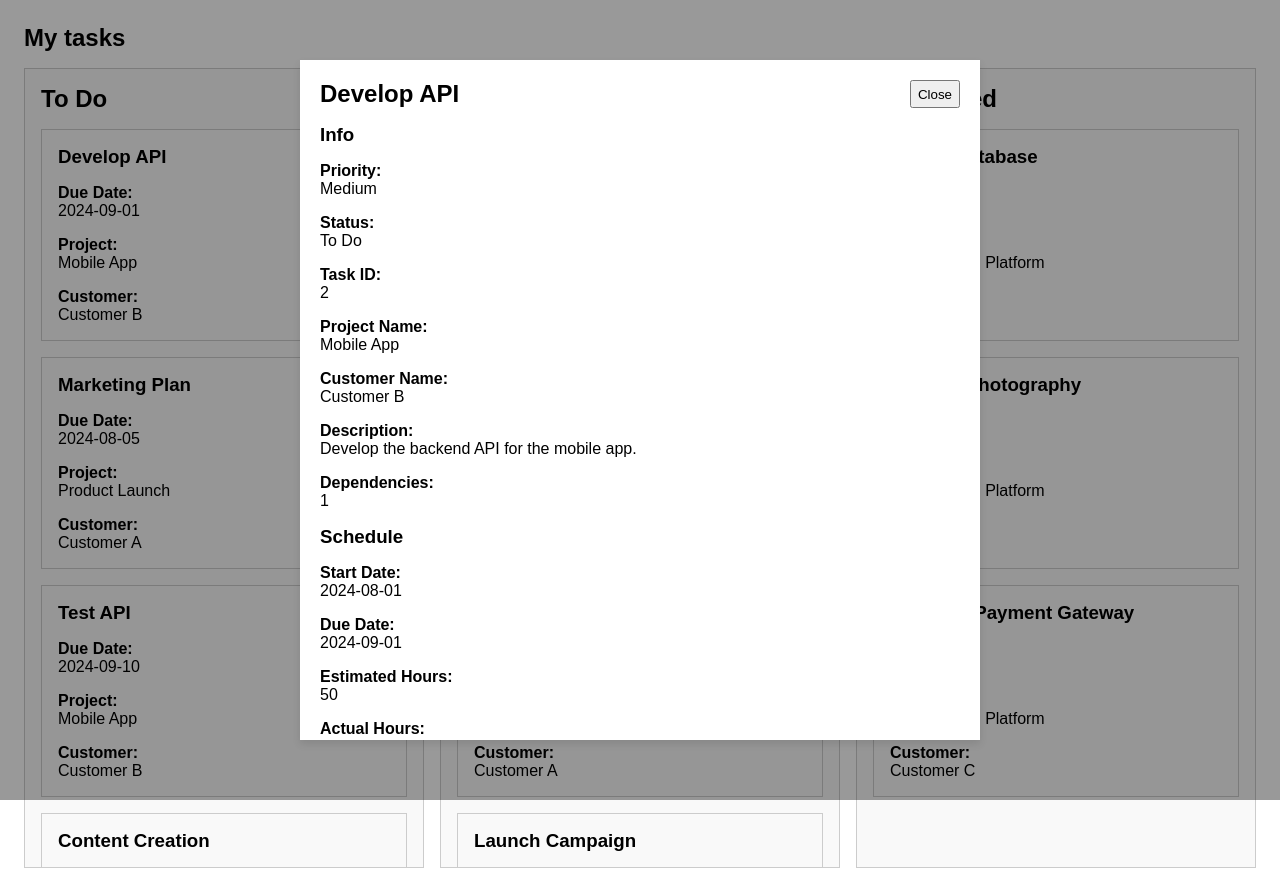
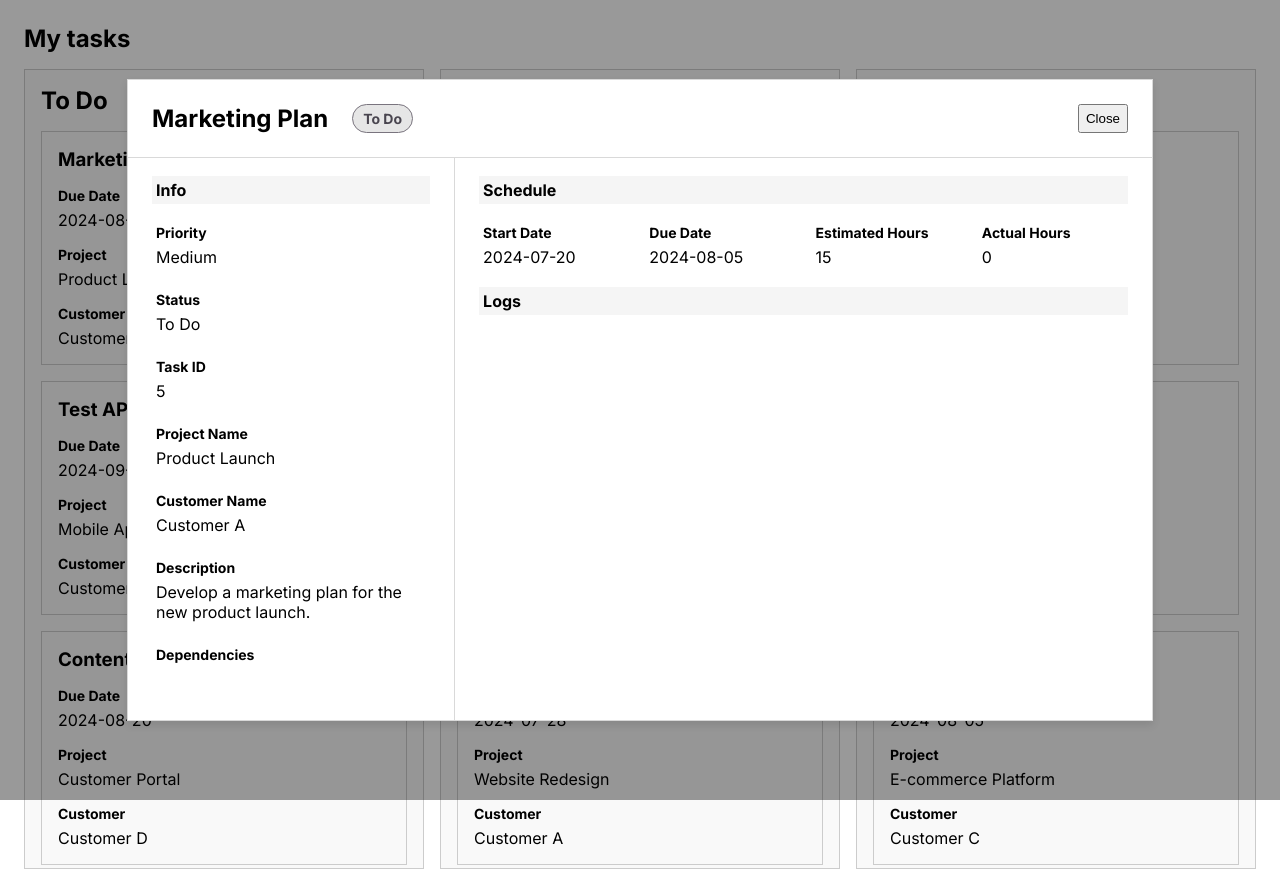
Before and after one commit to arturyb1/task-management-kanban, a React (Vite) app: page / in a window 1280 px wide. Both pictures are taken after a click on the element 224 px from the left and 235 px from the top of the page. Built offline with nearby package versions, Linux system fonts and the light colour scheme.

Commit message:
status chips. task details UI  clean up

```diff
--- a/index.html
+++ b/index.html
@@ -2,6 +2,7 @@
 <html lang="en">
   <head>
     <title>Task Management Kanban</title>
+    <link href="https://fonts.googleapis.com/css2?family=Inter:wght@400;700&display=swap" rel="stylesheet">
   </head>
   <body>
     <div id="root"></div>
--- a/src/App.css
+++ b/src/App.css
@@ -1,10 +1,12 @@
+@import url('https://fonts.googleapis.com/css2?family=Inter:wght@400;700&display=swap');
+
 h1,
 h2,
 h3,
 strong,
 p {
   margin: 0;
-  font-family: Arial, Helvetica, sans-serif;
+  font-family: 'Inter';
 }
 
 body {
@@ -50,6 +52,18 @@ body {
   gap: 1rem;
 }
 
+.data-field {
+  display: flex;
+  flex-direction: column;
+  gap: 6px;
+}
+
+.data-field strong {
+  font-size: 0.875rem;
+}
+
+/* Task Details */
+
 .overlay {
   position: fixed;
   top: 0;
@@ -68,8 +82,8 @@ body {
   top: 50%;
   left: 50%;
   transform: translate(-50%, -50%);
-  width: 50%;
-  padding: 20px;
+  width: 80%;
+  height: 96%;
   background-color: white;
   box-shadow: 0 4px 8px rgba(0, 0, 0, 0.1);
   z-index: 20;
@@ -77,25 +91,64 @@ body {
   overflow-y: auto;
   display: flex;
   flex-direction: column;
-  gap: 1rem;
+  border: solid 1px #d9d9d9;
 }
 
 .task-details-header {
+  position: absolute;
+  top: 0;
+  left: 0;
+  right: 0;
   display: flex;
   flex-direction: row;
   justify-content: space-between;
+  padding: 1.5rem;
+  border-bottom: solid 1px #d9d9d9;
+  background-color: white;
+  z-index: 21;
+}
+
+.task-details-header-name-status {
+  display: flex;
+  flex-direction: row;
+  gap: 1.5rem;
 }
 
 .task-details-content {
   display: flex;
-  flex-direction: column;
-  gap: 1rem;
+  flex-direction: row;
+  justify-content: space-between;
+  height: 100%;
+  padding-top: 4.5rem;
+  overflow: hidden;
 }
 
 .task-info {
   display: flex;
   flex-direction: column;
   gap: 1rem;
+  padding: 1.5rem;
+  border-right: solid 1px #d9d9d9;
+  width: 30%;
+  height: 100%;
+  overflow-y: auto;
+}
+
+.task-info-content {
+  display: flex;
+  flex-direction: column;
+  gap: 1.5rem;
+  padding: 4px;
+}
+
+.task-schedule {
+  display: flex;
+  flex-direction: column;
+  gap: 1rem;
+  padding: 1.5rem;
+  width: 70%;
+  height: 100%;
+  overflow-y: auto;
 }
 
 .task-schedule {
@@ -103,3 +156,58 @@ body {
   flex-direction: column;
   gap: 1rem;
 }
+
+.task-schedule-items {
+  display: flex;
+  flex-direction: row;
+  justify-content: flex-start;
+}
+
+.task-schedule-items {
+  display: flex;
+  flex-direction: row;
+  justify-content: flex-start;
+  gap: 1.5rem;
+  padding: 4px;
+}
+
+.task-schedule-items .data-field {
+  width: 100%;
+}
+
+.task-details-group-header {
+  padding: 4px;
+  background-color: #f5f5f5;
+  font-weight: bold;
+}
+
+.task-logs {
+  list-style-type: decimal;
+  margin: 0;
+  display: flex;
+  flex-direction: column;
+  gap: 1.5rem;
+  padding: 4px;
+}
+
+.status-chip {
+  padding: 5px 10px;
+  border-radius: 15px;
+  display: inline-block;
+  border: solid 1px #79747e;
+  font-size: 0.875rem;
+  font-weight: bold;
+  color: #49454f;
+}
+
+.status-chip.to-do {
+  background-color: #e6e6e6;
+}
+
+.status-chip.in-progress {
+  background-color: #dff5ff;
+}
+
+.status-chip.completed {
+  background-color: #ebffee;
+}
--- a/src/components/DataField.jsx
+++ b/src/components/DataField.jsx
@@ -1,7 +1,7 @@
 const DataField = ({ label, value }) => {
   return (
     <div className="data-field">
-      <strong>{label}:</strong>
+      <strong>{label}</strong>
       <p>{value}</p>
     </div>
   )
--- /dev/null
+++ b/src/components/StatusChip.jsx
@@ -0,0 +1,9 @@
+import '../App.css'
+
+const StatusChip = ({ status }) => {
+  const normalizedStatus = status.toLowerCase().replace(' ', '-')
+
+  return <p className={`status-chip ${normalizedStatus}`}>{status}</p>
+}
+
+export default StatusChip
--- a/src/components/TaskDetails.jsx
+++ b/src/components/TaskDetails.jsx
@@ -1,4 +1,5 @@
 import DataField from './DataField'
+import StatusChip from './StatusChip'
 
 const TaskDetails = ({ task, onClose }) => {
   return (
@@ -6,12 +7,16 @@ const TaskDetails = ({ task, onClose }) => {
       <div className="overlay"></div>
       <div className="task-details">
         <div className="task-details-header">
+          <div className="task-details-header-name-status">
             <h2>{task.taskName}</h2>
+            <StatusChip status={task.status} />
+          </div>
           <button onClick={onClose}>Close</button>
         </div>
         <div className="task-details-content">
           <div className="task-info">
-            <h3>Info</h3>
+            <p className="task-details-group-header">Info</p>
+            <div className="task-info-content">
               <DataField label="Priority" value={task.priority} />
               <DataField label="Status" value={task.status} />
               <DataField label="Task ID" value={task.taskID} />
@@ -23,19 +28,24 @@ const TaskDetails = ({ task, onClose }) => {
                 value={task.dependencies.join(', ')}
               />
             </div>
+          </div>
           <div className="task-schedule">
-            <h3>Schedule</h3>
+            <p className="task-details-group-header">Schedule</p>
+            <div className="task-schedule-items">
               <DataField label="Start Date" value={task.startDate} />
               <DataField label="Due Date" value={task.dueDate} />
               <DataField label="Estimated Hours" value={task.estimatedHours} />
               <DataField label="Actual Hours" value={task.actualHours} />
-            <h3>Logs</h3>
+            </div>
+            <p className="task-details-group-header">Logs</p>
+            <ul className="task-logs">
               {task.taskLogs.map((log, index) => (
-              <div key={index}>
-                <p>{log.date}</p>
+                <li key={index} className="data-field">
+                  <strong>{log.date}</strong>
                   <p>{log.log}</p>
-              </div>
+                </li>
               ))}
+            </ul>
           </div>
         </div>
       </div>
--- a/src/tasks.json
+++ b/src/tasks.json
@@ -26,7 +26,7 @@
     "description": "Develop the backend API for the mobile app.",
     "dueDate": "2024-09-01",
     "priority": "Medium",
-    "status": "To Do",
+    "status": "On ice",
     "taskLogs": [],
     "estimatedHours": 50,
     "actualHours": 0,
```
Lines whose indentation alone changed are shown as unchanged.
